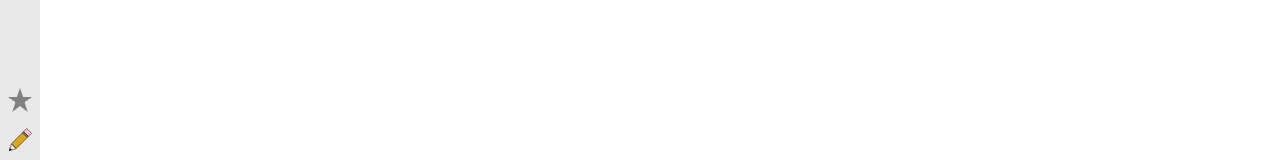
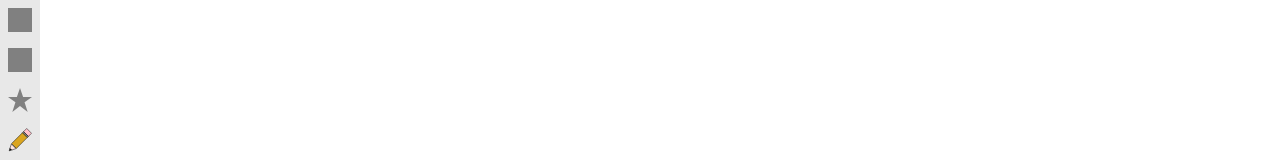
Before and after one commit to Jhonyx00/Angular-paint-app, an Angular app: page / in a window 1280 px wide. Shown: the top 160 px of the page. Built offline with nearby package versions, Linux system fonts and the light colour scheme.

Commit message:
add buttons in toolbar

```diff
--- a/src/app/website/components/toolbar/toolbar.component.ts
+++ b/src/app/website/components/toolbar/toolbar.component.ts
@@ -131,13 +131,13 @@ export class ToolbarComponent implements OnDestroy {
     {
       id: 1,
       title: this.files,
-      icon: '',
+      icon: '../../../../assets/svg/rectangle.svg',
       toolItems: this.fileItems,
     },
     {
       id: 2,
       title: this.actions,
-      icon: '',
+      icon: '../../../../assets/svg/rectangle.svg',
       toolItems: this.actionItems,
     },
     {
```
